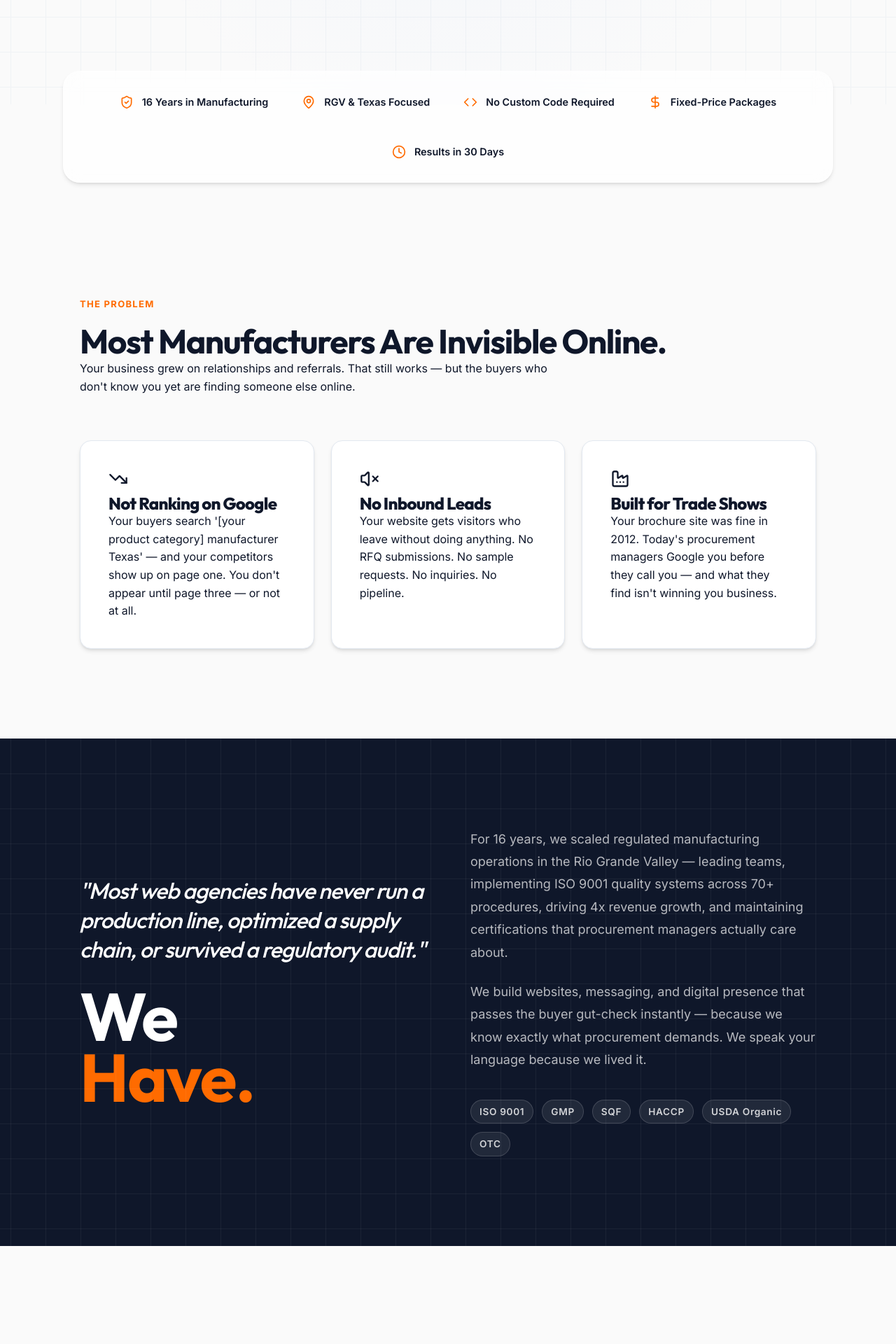
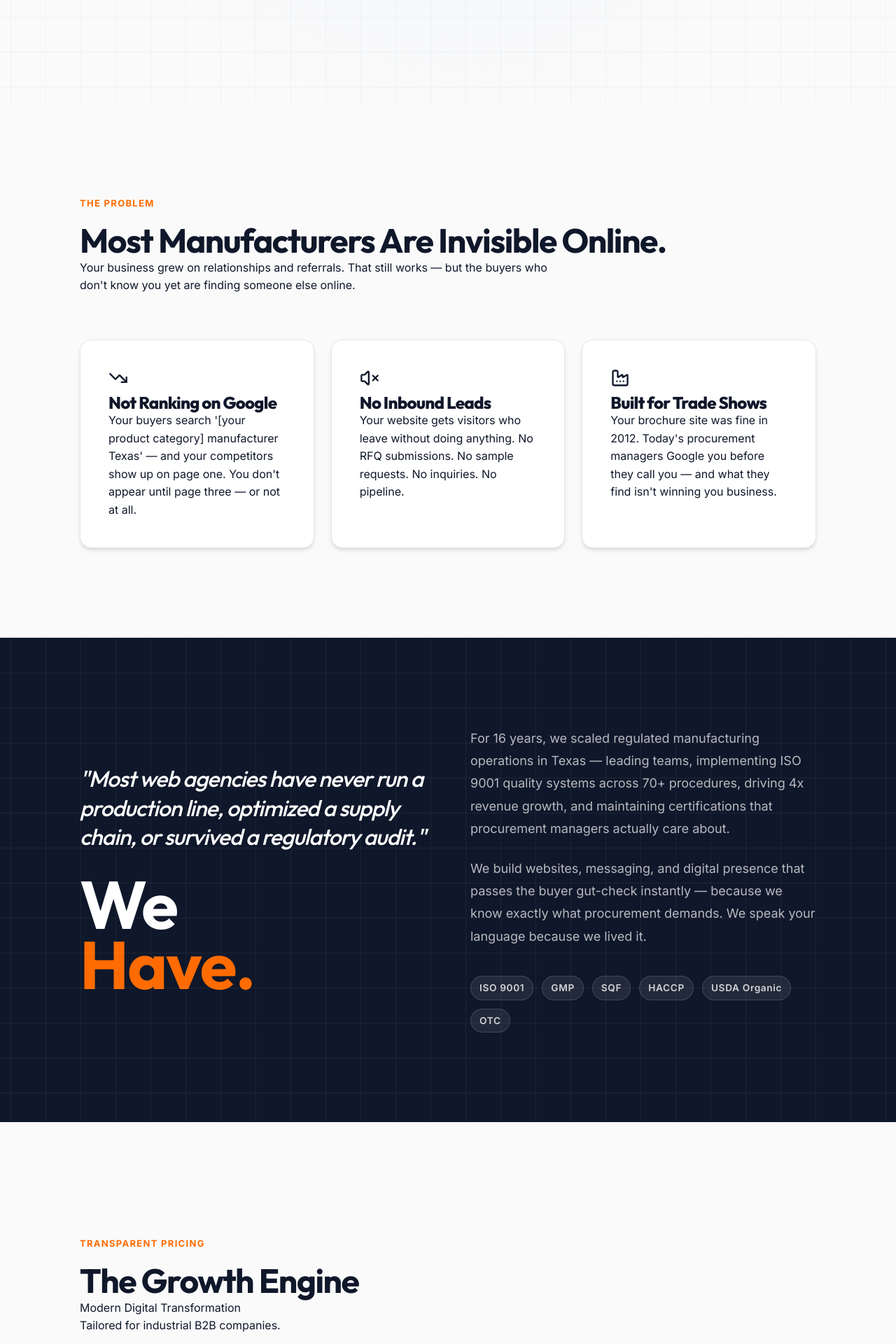
Before and after one commit to makerworkflows/makerwebstudios, a React (Vite) app: page / in a window 1280 px wide. Shown: the part 860-2780 px from the top of the page at 70% size. Built offline with nearby package versions, Linux system fonts and the light colour scheme.

Commit message:
refactor: streamline to 5 sections, update pricing and credibility text

```diff
--- a/src/pages/Home.jsx
+++ b/src/pages/Home.jsx
@@ -143,78 +143,6 @@ const Home = () => {
         }
       `}</style>
 
-      {/* Credibility Bar */}
-      <section className="credibility-bar premium-glass">
-        <div className="container">
-          <div className="credibility-items">
-            {[
-              { icon: <ShieldCheck size={20} />, text: "16 Years in Manufacturing" },
-              { icon: <MapPin size={20} />, text: "RGV & Texas Focused" },
-              { icon: <Code size={20} />, text: "No Custom Code Required" },
-              { icon: <DollarSign size={20} />, text: "Fixed-Price Packages" },
-              { icon: <Clock size={20} />, text: "Results in 30 Days" },
-            ].map((item, i) => (
-              <div key={i} className="credibility-item">
-                <span className="icon-wrapper">{item.icon}</span>
-                <span className="item-text">{item.text}</span>
-              </div>
-            ))}
-          </div>
-        </div>
-      </section>
-
-      <style>{`
-        .credibility-bar {
-          margin-top: -3rem;
-          margin-bottom: 2rem;
-          padding: 2rem 0;
-          z-index: 20;
-          position: relative;
-          border-radius: var(--border-radius-lg);
-          max-width: 1100px;
-          margin-left: auto;
-          margin-right: auto;
-        }
-
-        .credibility-items {
-          display: flex;
-          flex-wrap: wrap;
-          justify-content: center;
-          gap: 3rem;
-        }
-
-        .credibility-item {
-          display: flex;
-          align-items: center;
-          gap: 0.75rem;
-        }
-
-        .icon-wrapper {
-          color: var(--industrial-orange);
-          display: flex;
-          align-items: center;
-        }
-
-        .item-text {
-          font-weight: 600;
-          font-size: 0.9rem;
-          color: var(--text-dark);
-        }
-
-        [data-theme="dark"] .item-text {
-          color: #ffffff;
-        }
-
-        @media (max-width: 768px) {
-          .credibility-bar {
-            margin-top: -2rem;
-            border-radius: 0;
-            width: 100%;
-            max-width: 100%;
-          }
-          .credibility-items { gap: 1.5rem; }
-        }
-      `}</style>
 
       {/* The Problem (Pain) Section */}
       <section style={{ padding: "8rem 0", background: "var(--bg-color)" }}>
@@ -271,10 +199,7 @@ const Home = () => {
            </div>
            <div style={{ color: "rgba(255,255,255,0.65)", fontSize: "1.125rem", lineHeight: "1.8", display: "flex", flexDirection: "column", gap: "1.5rem" }}>
              <p>
-               For 16 years, we scaled regulated manufacturing operations in the Rio Grande Valley —
-               leading teams, implementing ISO 9001 quality systems across 70+ procedures,
-               driving 4x revenue growth, and maintaining certifications that procurement
-               managers actually care about.
+               For 16 years, we scaled regulated manufacturing operations in Texas — leading teams, implementing ISO 9001 quality systems across 70+ procedures, driving 4x revenue growth, and maintaining certifications that procurement managers actually care about.
              </p>
              <p>
                We build websites, messaging, and digital presence that passes the buyer
@@ -297,9 +222,10 @@ const Home = () => {
         <div className="container" style={{ maxWidth: "1100px" }}>
           <div style={{ marginBottom: "5rem" }}>
             <div className="badge-premium" style={{ color: "var(--industrial-orange)", background: "transparent", border: "none", padding: 0, marginBottom: "1rem" }}>TRANSPARENT PRICING</div>
-            <h2 className="section-title">No Surprise Invoices.<br/>Fixed-Price Packages.</h2>
+            <h2 className="section-title">The Growth Engine</h2>
             <p className="section-subtitle" style={{ maxWidth: "700px" }}>
-              Tailored for industrial B2B manufacturers. Every engagement starts with a solid foundation before we pour resources into growth.
+              Modern Digital Transformation<br/>
+              Tailored for industrial B2B companies.
             </p>
           </div>
 
--- a/src/pages/MainSite.jsx
+++ b/src/pages/MainSite.jsx
@@ -1,20 +1,10 @@
 import Layout from "../components/Layout";
 import Home from "./Home";
-import Services from "./Services";
-import Process from "./Process";
-import Portfolio from "./Portfolio";
-import About from "./About";
-import Contact from "./Contact";
 
 const MainSite = () => {
   return (
     <Layout>
       <Home />
-      <Services />
-      <Process />
-      <Portfolio />
-      <About />
-      <Contact />
     </Layout>
   );
 };
```
